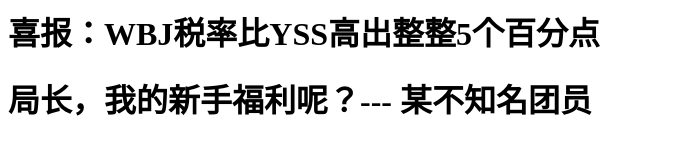
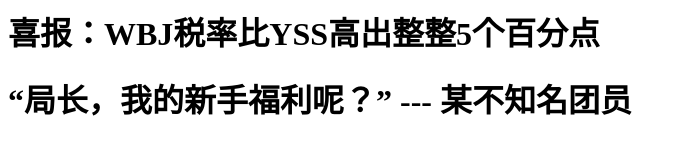
Before and after one commit to fiberoptics-0/WBJ, a plain HTML site: page index.html in a window 1280 px wide. Shown: the whole page, without its empty margins (0-687 px from the left). Drawn offline with Linux system fonts and the light colour scheme.

Commit message:
Update index.html

```diff
--- a/index.html
+++ b/index.html
@@ -5,6 +5,6 @@
     </head>
     <body>
         <h1>喜报：WBJ税率比YSS高出整整5个百分点</h1>
-        <h1>局长，我的新手福利呢？--- 某不知名团员</h1>
+        <h1>“局长，我的新手福利呢？” --- 某不知名团员</h1>
     </body>
 </html>
```
